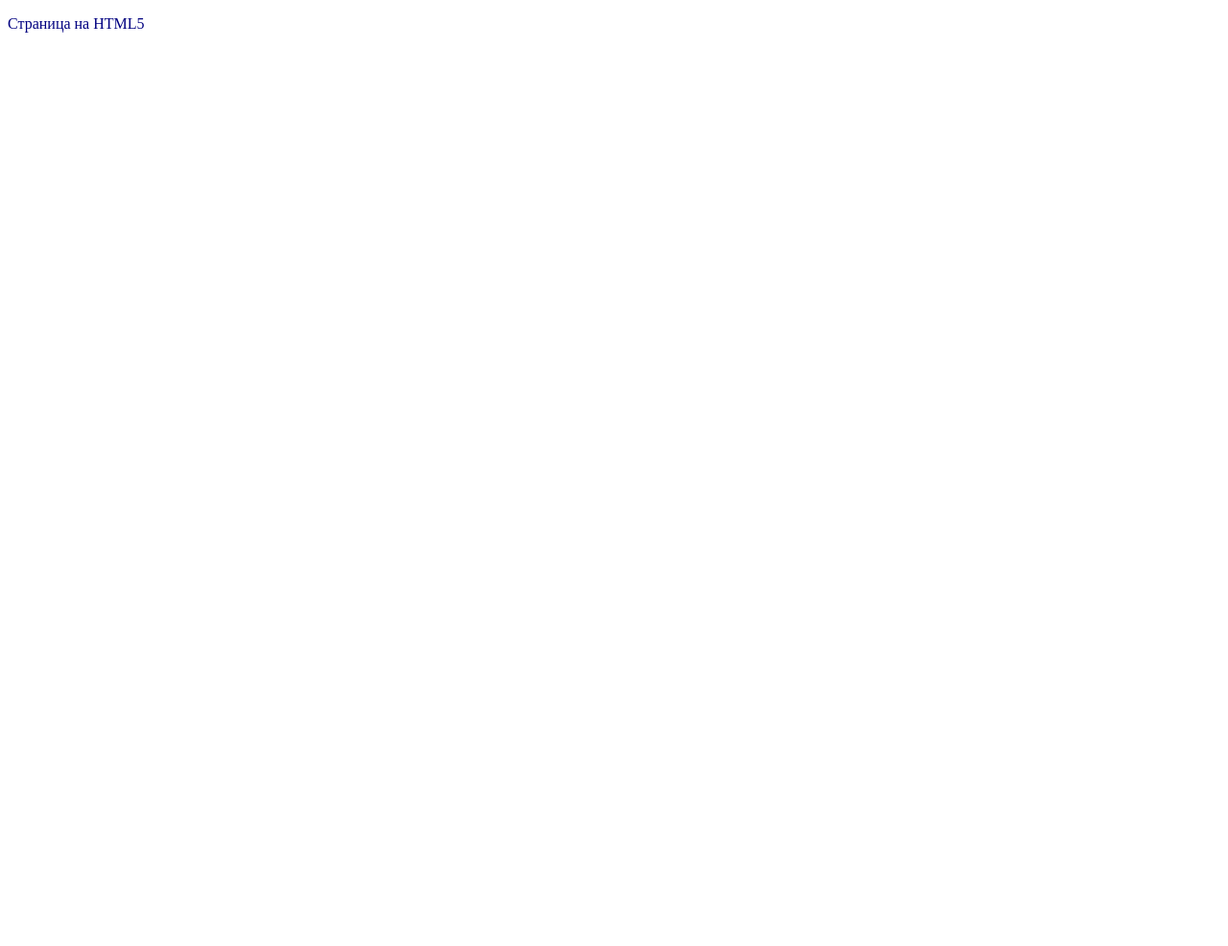
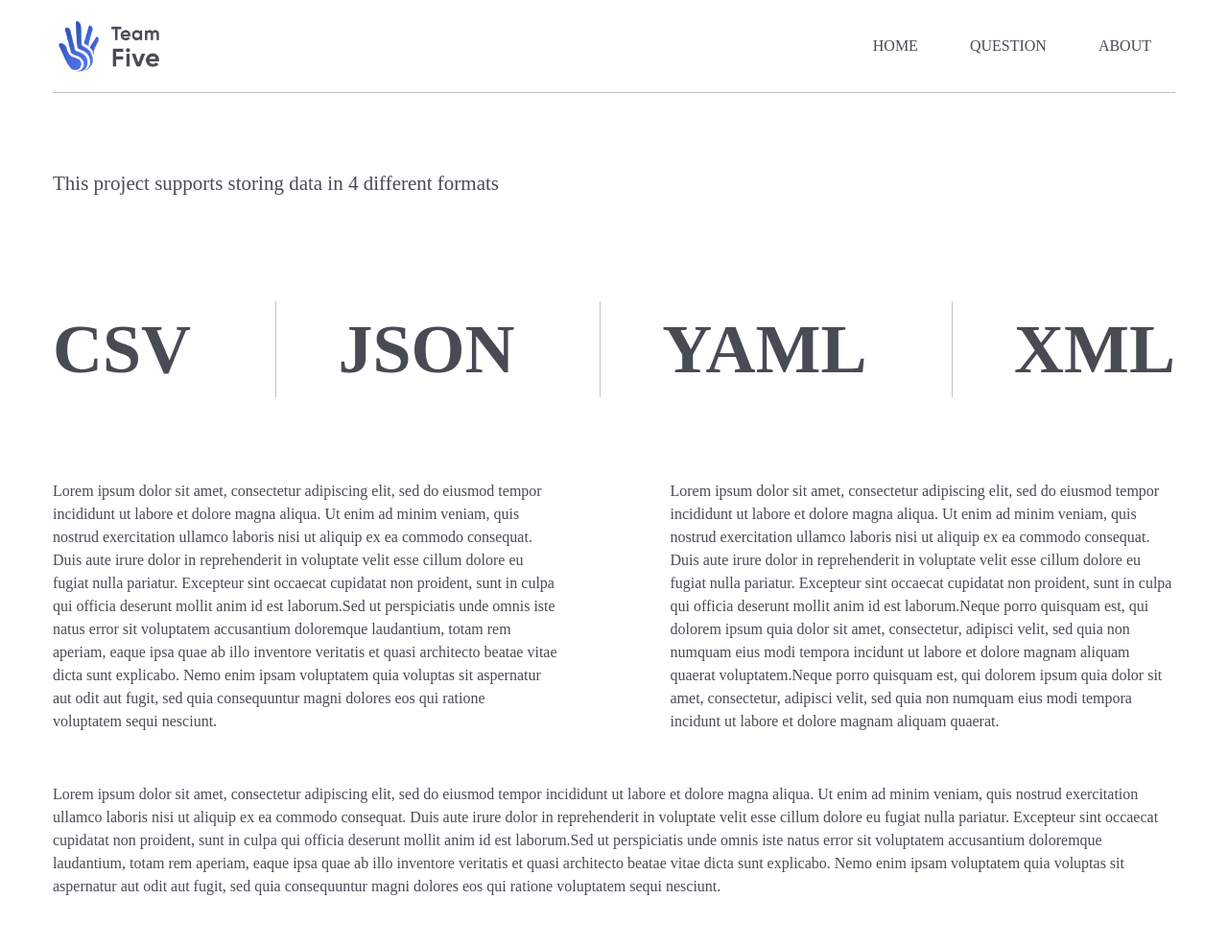
Before and after one commit to mzubkova/project-1, a plain HTML site: page index.html in a window 1280 px wide. Shown: the whole page at 96% size. Before the commit the page ends 800 px from the top, so only its background shows below. Drawn offline with Linux system fonts and the light colour scheme.

Commit message:
HTML and CSS added

```diff
--- a/index.html
+++ b/index.html
@@ -3,17 +3,95 @@
 
 <head>
     <meta charset="utf-8">
-    <link rel="stylesheet" src="style.css">
-    <title>Пример страницы</title>
-    <style>
-        p {
-            color: navy;
-        }
-    </style>
+    <title>Project 1</title>
+    <link rel="stylesheet" href="style.css">
 </head>
 
 <body>
-    <p>Страница на HTML5</p>
+    <header class="header">
+        <div class="container">
+            <div class="header_inner">
+                <div class="header_logo"><img class="logo" src="images/logo5.png"></div>
+                <div>
+                    <nav class="nav">
+                        <a class="nav_link" href="#"> HOME</a>
+                        <a class="nav_link" href="#"> QUESTION</a>
+                        <a class="nav_link" href="#"> ABOUT</a>
+                    </nav>
+                </div>
+            </div>
+            <hr>
+    </header>
+
+
+    <div class="page">
+        <div class="container">
+            <p class="page_firstTxt">This project supports storing data in 4 different formats</p>
+            <div class="formats">
+                <div class="formats_inner">
+
+
+                    <h1 class="formats_item">CSV</h1>
+
+                    <h1 class="formats_item">JSON</h1>
+
+                    <h1 class="formats_item">YAML</h1>
+
+                    <h1 class="formats_item2">XML</h1>
+
+
+                </div>
+            </div>
+            <div class="texts_inner">
+
+                <p class="page_secondTxt">Lorem ipsum dolor sit amet, consectetur adipiscing elit, sed do eiusmod tempor
+                    incididunt ut labore et dolore magna aliqua. Ut enim ad minim veniam, quis nostrud exercitation
+                    ullamco
+                    laboris nisi ut aliquip ex ea commodo consequat. Duis aute irure dolor in reprehenderit in voluptate
+                    velit esse cillum dolore eu fugiat nulla pariatur. Excepteur sint occaecat cupidatat non proident,
+                    sunt
+                    in culpa qui officia deserunt mollit anim id est laborum.Sed ut perspiciatis unde omnis iste natus
+                    error
+                    sit voluptatem accusantium doloremque laudantium, totam rem aperiam, eaque ipsa quae ab illo
+                    inventore
+                    veritatis et quasi architecto beatae vitae dicta sunt explicabo. Nemo enim ipsam voluptatem quia
+                    voluptas sit aspernatur aut odit aut fugit, sed quia consequuntur magni dolores eos qui ratione
+                    voluptatem sequi nesciunt. </p>
+
+                <p class="page_thirdTxt">
+                    Lorem ipsum dolor sit amet, consectetur adipiscing elit, sed do eiusmod tempor incididunt ut labore
+                    et
+                    dolore magna aliqua. Ut enim ad minim veniam, quis nostrud exercitation ullamco laboris nisi ut
+                    aliquip
+                    ex ea commodo consequat. Duis aute irure dolor in reprehenderit in voluptate velit esse cillum
+                    dolore eu
+                    fugiat nulla pariatur. Excepteur sint occaecat cupidatat non proident, sunt in culpa qui officia
+                    deserunt mollit anim id est laborum.Neque porro quisquam est, qui dolorem ipsum quia dolor sit amet,
+                    consectetur, adipisci velit, sed quia non numquam eius modi tempora incidunt ut labore et dolore
+                    magnam
+                    aliquam quaerat voluptatem.Neque porro quisquam est, qui dolorem ipsum quia dolor sit amet,
+                    consectetur,
+                    adipisci velit, sed quia non numquam eius modi tempora incidunt ut labore et dolore magnam aliquam
+                    quaerat.
+                </p>
+            </div>
+
+            <p class="page_fourthTxt">
+                Lorem ipsum dolor sit amet, consectetur adipiscing elit, sed do eiusmod tempor incididunt ut labore et
+                dolore magna aliqua. Ut enim ad minim veniam, quis nostrud exercitation ullamco laboris nisi ut aliquip
+                ex ea commodo consequat. Duis aute irure dolor in reprehenderit in voluptate velit esse cillum dolore eu
+                fugiat nulla pariatur. Excepteur sint occaecat cupidatat non proident, sunt in culpa qui officia
+                deserunt mollit anim id est laborum.Sed ut perspiciatis unde omnis iste natus error sit voluptatem
+                accusantium doloremque laudantium, totam rem aperiam, eaque ipsa quae ab illo inventore veritatis et
+                quasi architecto beatae vitae dicta sunt explicabo. Nemo enim ipsam voluptatem quia voluptas sit
+                aspernatur aut odit aut fugit, sed quia consequuntur magni dolores eos qui ratione voluptatem sequi
+                nesciunt.
+            </p>
+        </div>
+    </div>
+
+
+
 </body>
 
 </html>
--- a/style.css
+++ b/style.css
@@ -0,0 +1,188 @@
+body{
+    margin: 0;
+    font-family: "Gilroy";
+    font-size: 16px;
+
+    line-height: 1.5px;
+    color: #484B54;
+}
+
+
+*,
+*:before,
+*:after {
+    box-sizing: border-box;
+}
+
+h1,h2,h3,h4,h5,h6{
+    margin: 0;
+}
+
+h1{
+    font-size: 72px;
+}
+
+.container{
+    width: 100%;
+    max-width: 1170px;
+    margin: 0 auto;
+}
+
+.page{
+    padding-top:170px;
+    width: 100%;
+    height: 100vh;
+}
+
+.page_firstTxt{
+font-size: 21px;
+font-weight: 500;
+text-align:left;
+}
+
+
+.header{
+    width:100%;
+    padding-top: 7px;
+
+    position: absolute;
+    top: 0;
+    left: 0;
+    right: 0;
+    z-index: 1000;
+}
+
+.header_inner{
+    display:flex;
+    justify-content:space-between;
+    align-items: center;
+}
+
+.logo{
+    width:117px;
+    height: auto;
+}
+
+.nav{
+    font-size:16px;
+    text-transform: uppercase;
+}
+
+.nav_link{
+    display:inline-block;
+    vertical-align: top;
+    margin: 0 25px;
+    position: relative;
+
+    color:#484B54;
+    text-decoration: none;
+    transition: color .1s linear;
+}
+
+.nav_link:after {
+    content:"";
+    display:block;
+    width:100%;
+    height: 1px;
+    opacity: 0;
+
+    background-color: #3759C5;
+    position:absolute;
+    top:100%;
+    left:0;
+    z-index: 1;
+    margin-top: 10px;
+
+    transition: opacity .1s linear;
+}
+
+.nav_link:hover{
+color:#3759C5;
+font-weight:500;
+}
+
+.nav_link:hover:after{
+
+    opacity:1;
+    }
+
+
+
+ hr {
+     margin-top:7px;
+    border: none;
+    background-color: #C4C4C4;
+    color: #C4C4C4; /* Цвет линии для IE6-7 */
+     height: 1px;
+    }
+
+.formats{
+    width: 100%;
+
+    max-width: 1170px;
+    margin: 0 auto;
+
+    position:absolute;
+
+}
+
+.formats_inner{
+    margin-top:100px;
+    height:100px;
+    display:flex;
+    justify-content:space-between;
+}
+
+.formats_item{
+    position:relative;
+    padding: 50px 88px 0px 0px ;
+
+
+    border-right: 1px #C4C4C4 solid;
+
+
+}
+
+@keyframes animate{
+    from{
+        background-position: -1000%;
+    }
+    to{
+        background-position: 1000%
+    }
+}
+.formats_item2{
+    position:relative;
+
+    padding: 50px 0 ;
+}
+
+.texts_inner{
+    padding-top:270px;
+    display:flex;
+    justify-content:space-between;
+}
+.page_secondTxt{
+    width:45%;
+    font-size: 16px;
+    font-weight: 300;
+    text-align:left;
+    line-height: 1.5;
+    }
+
+    .page_thirdTxt{
+        width:45%;
+        font-size: 16px;
+        font-weight: 300;
+        text-align:left;
+        line-height: 1.5;
+        }
+
+    .page_fourthTxt{
+        font-size: 16px;
+        font-weight: 300;
+        text-align:left;
+        line-height: 1.5;
+        padding-top:20px;
+        padding-bottom:50px;
+    }
```
Also changed, not shown: images/logo5.png (added).
